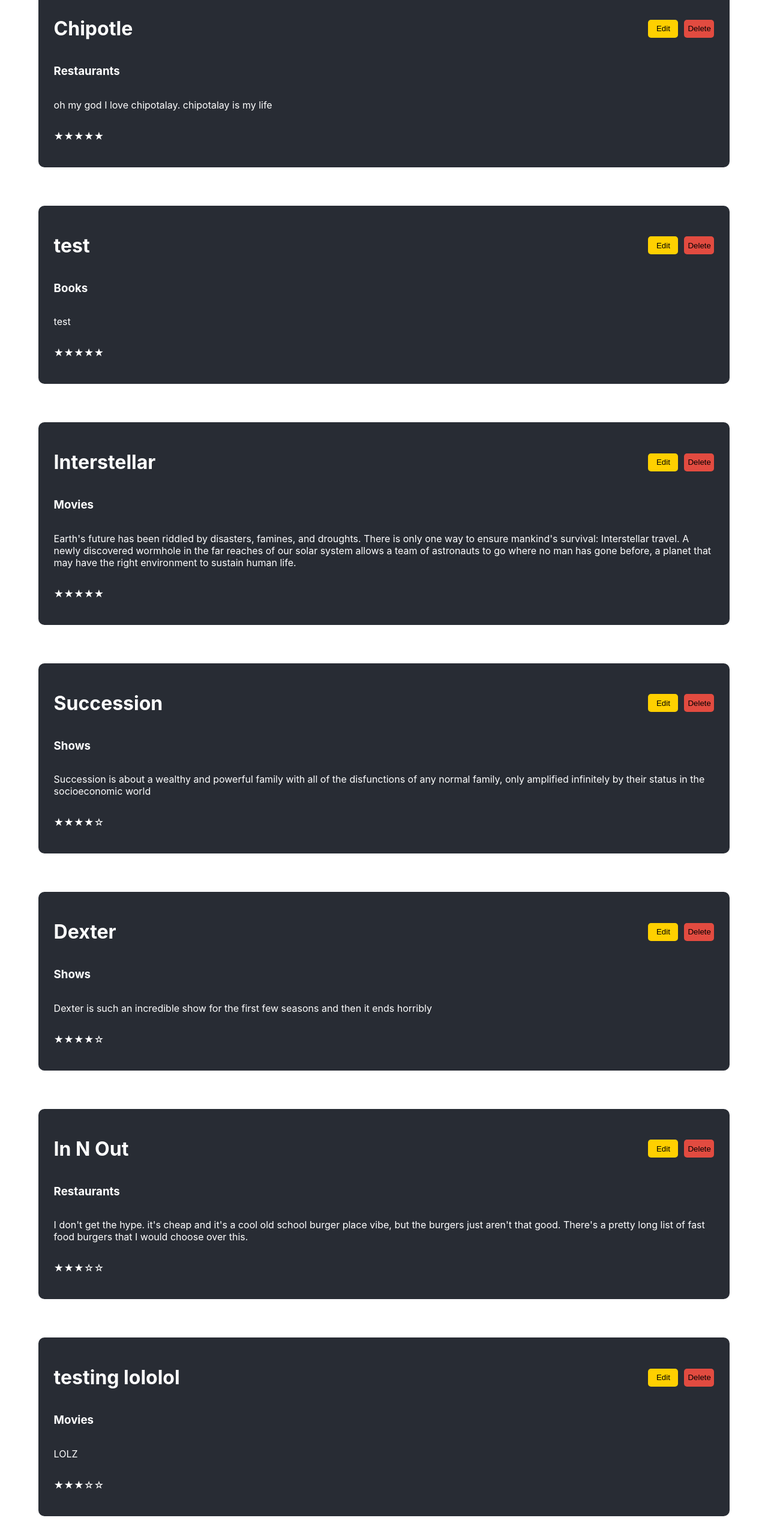
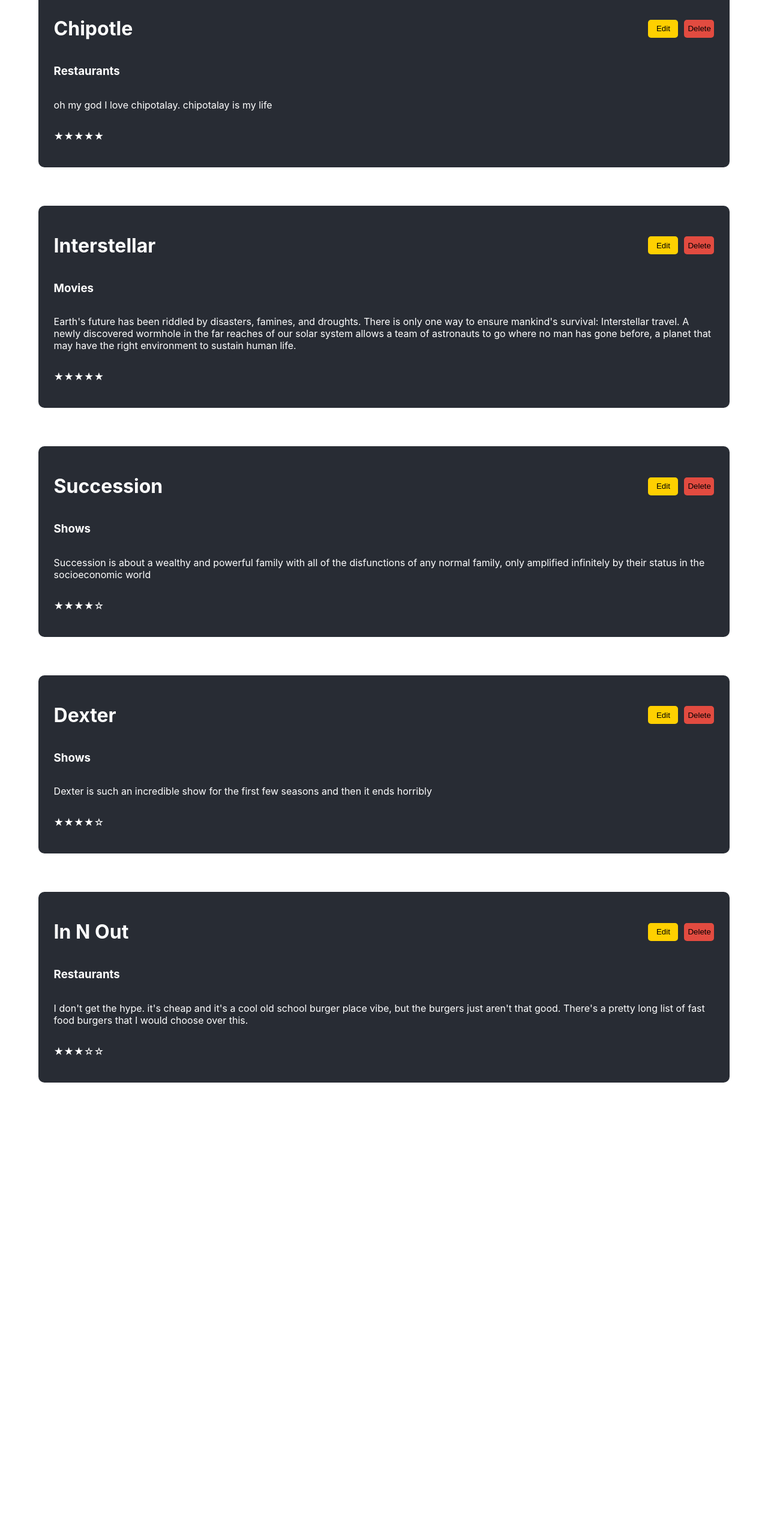
Before and after one commit to eurobi/phase-2-final-project, a React (Create React App) app in the folder my-app/: page / in a window 1280 px wide. Shown: the part 1011-3577 px from the top of the page at 60% size. After the commit the page ends 2880 px from the top, so only its background shows below. Built offline with nearby package versions, Linux system fonts and the light colour scheme; data requests are answered from the project's data file.

Commit message:
edit button working

```diff
--- a/my-app/db.json
+++ b/my-app/db.json
@@ -43,25 +43,11 @@
       "id": 7
     },
     {
-      "category": "Books",
-      "title": "test",
-      "content": "test",
-      "rating": "5",
-      "id": 8
-    },
-    {
       "category": "Movies",
       "title": "Interstellar",
       "content": "Earth's future has been riddled by disasters, famines, and droughts. There is only one way to ensure mankind's survival: Interstellar travel. A newly discovered wormhole in the far reaches of our solar system allows a team of astronauts to go where no man has gone before, a planet that may have the right environment to sustain human life.",
       "rating": "5",
       "id": 9
-    },
-    {
-      "category": "Movies",
-      "title": "testing lololol",
-      "content": "LOLZ",
-      "rating": "3",
-      "id": 10
     }
   ]
 }
--- a/my-app/src/App.js
+++ b/my-app/src/App.js
@@ -44,7 +44,6 @@
 
   //POST new review
   function addReview(newReview){
-    setReviews([...reviews, newReview])
     fetch('http://localhost:3000/reviews',{
       method : 'POST',
       headers : {
@@ -52,10 +51,17 @@
       },
       body: JSON.stringify(newReview)
     })
+      .then(resp => resp.json())
+      .then(data => {
+        newReview.id = data.id
+        setReviews([...reviews, newReview])
+      })
+
   }
 
   //DELETE review
   function deleteReview(id){
+    console.log(id)
     const newReviews = reviews.filter((review) => {
       return review.id.toString() !== id.toString()
     })
@@ -67,10 +73,7 @@
 
   //PATCH review
   function editReview(id, data){
-    const newReviews = [...reviews]
-    newReviews[id] = data
-    setReviews(newReviews)
-    history.push('/')
+    data.id = id
     fetch(`http://localhost:3000/reviews/${id}`,{
       method : 'PATCH',
       headers : {
@@ -78,6 +81,11 @@
       },
       body: JSON.stringify(data)
     })
+    console.log(reviews)
+    const newReviews = [...reviews].filter(review => review.id.toString() !== id.toString())
+    newReviews.push(data)
+    setReviews(newReviews)
+    history.push('/')
   }
 
   return (
```
